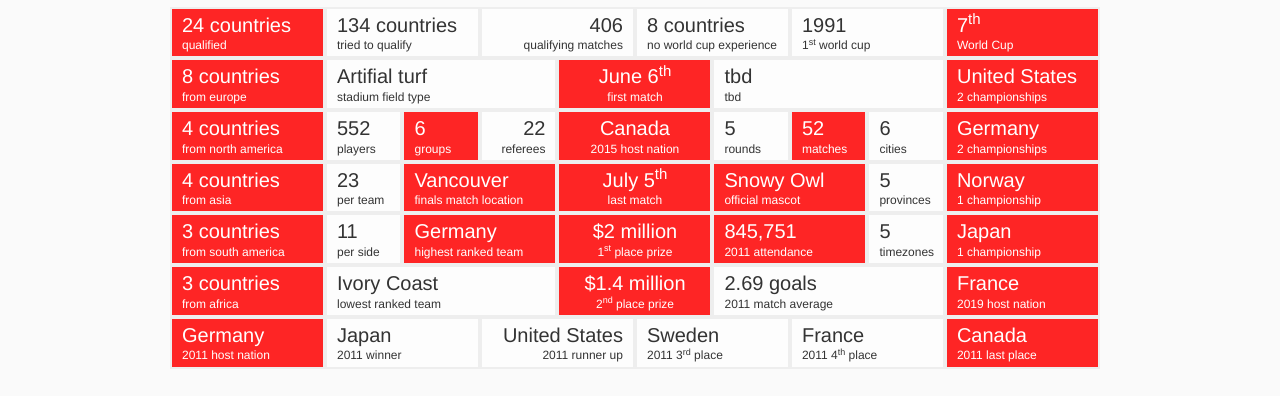
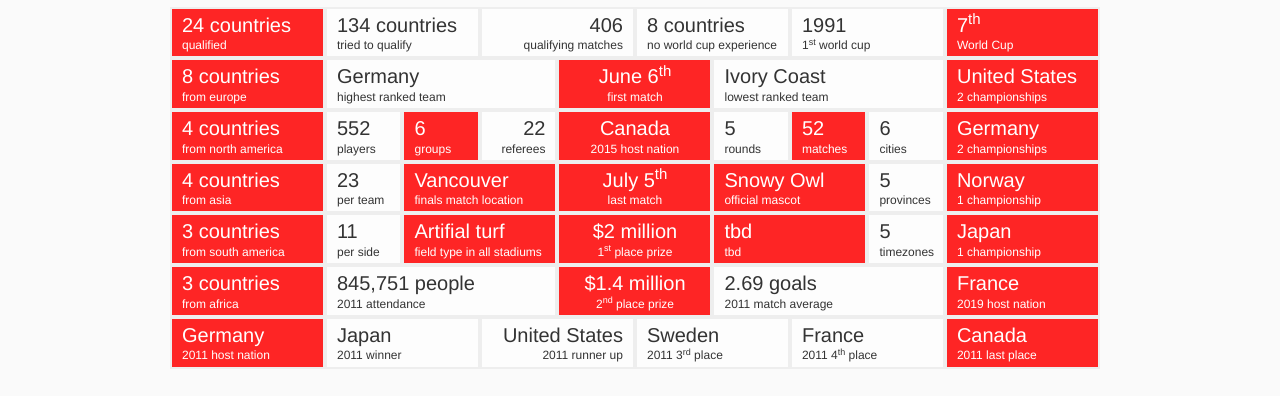
Before and after one commit to kevinsawicki/faceoff, a website: page index.html in a window 1280 px wide. Shown: the part 164-560 px from the top of the page. Drawn offline with nearby package versions, Linux system fonts and the light colour scheme.

Commit message:
Move around boxes

```diff
--- a/index.html
+++ b/index.html
@@ -94,8 +94,8 @@
           </div>
 
           <div class="col-xs-3 tile wc-2-2015">
-            <div class="stat">Artifial turf</div>
-            <div class="stat-description">stadium field type</div>
+            <div class="stat">Germany</div>
+            <div class="stat-description">highest ranked team</div>
           </div>
 
           <div class="col-xs-2 tile wc-1-2015">
@@ -104,8 +104,8 @@
           </div>
 
           <div class="col-xs-3 tile wc-2-2015">
-            <div class="stat">tbd</div>
-            <div class="stat-description">tbd</div>
+            <div class="stat">Ivory Coast</div>
+            <div class="stat-description">lowest ranked team</div>
           </div>
 
           <div class="col-xs-2 tile wc-1-2015">
@@ -216,8 +216,8 @@
           </div>
 
           <div class="col-xs-2 tile wc-1-2015">
-            <div class="stat">Germany</div>
-            <div class="stat-description">highest ranked team</div>
+            <div class="stat">Artifial turf</div>
+            <div class="stat-description">field type in all stadiums</div>
           </div>
 
           <div class="col-xs-2 tile wc-1-2015">
@@ -226,8 +226,8 @@
           </div>
 
           <div class="col-xs-2 tile wc-1-2015">
-            <div class="stat">845,751</div>
-            <div class="stat-description">2011 attendance</div>
+            <div class="stat">tbd</div>
+            <div class="stat-description">tbd</div>
           </div>
 
           <div class="col-xs-1 tile wc-2-2015">
@@ -250,8 +250,8 @@
           </div>
 
           <div class="col-xs-3 tile wc-2-2015">
-            <div class="stat">Ivory Coast</div>
-            <div class="stat-description">lowest ranked team</div>
+            <div class="stat">845,751 people</div>
+            <div class="stat-description">2011 attendance</div>
           </div>
 
           <div class="col-xs-2 tile wc-1-2015">
```
